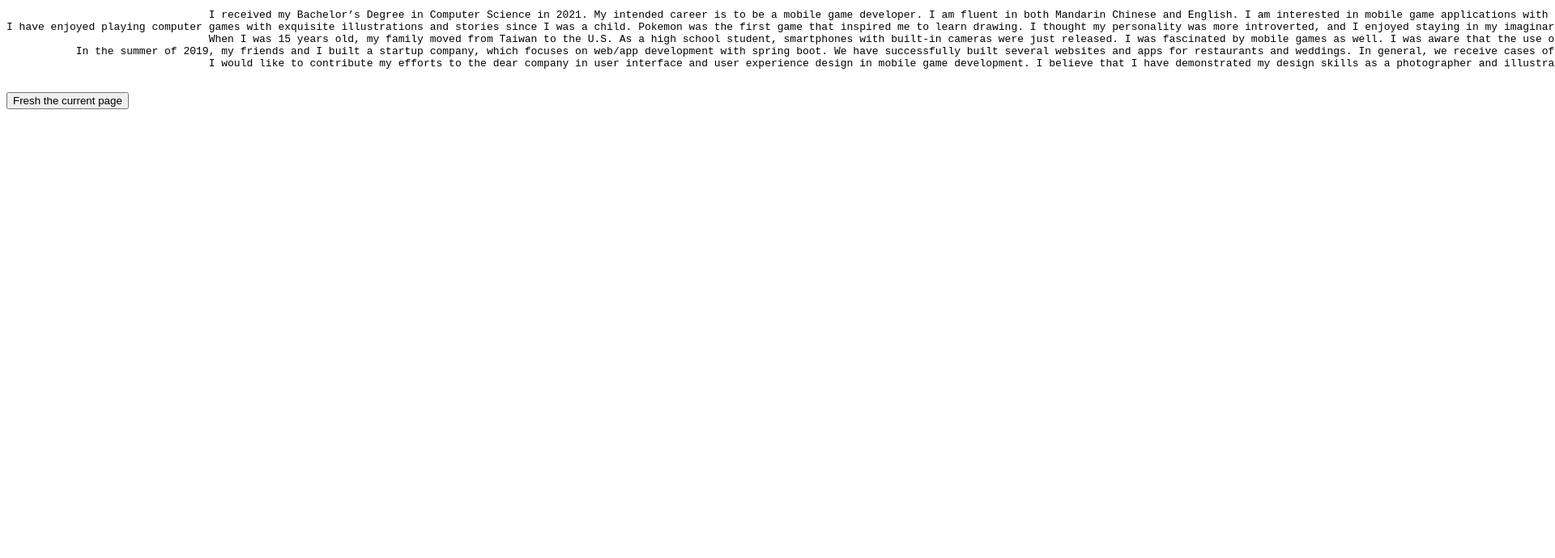
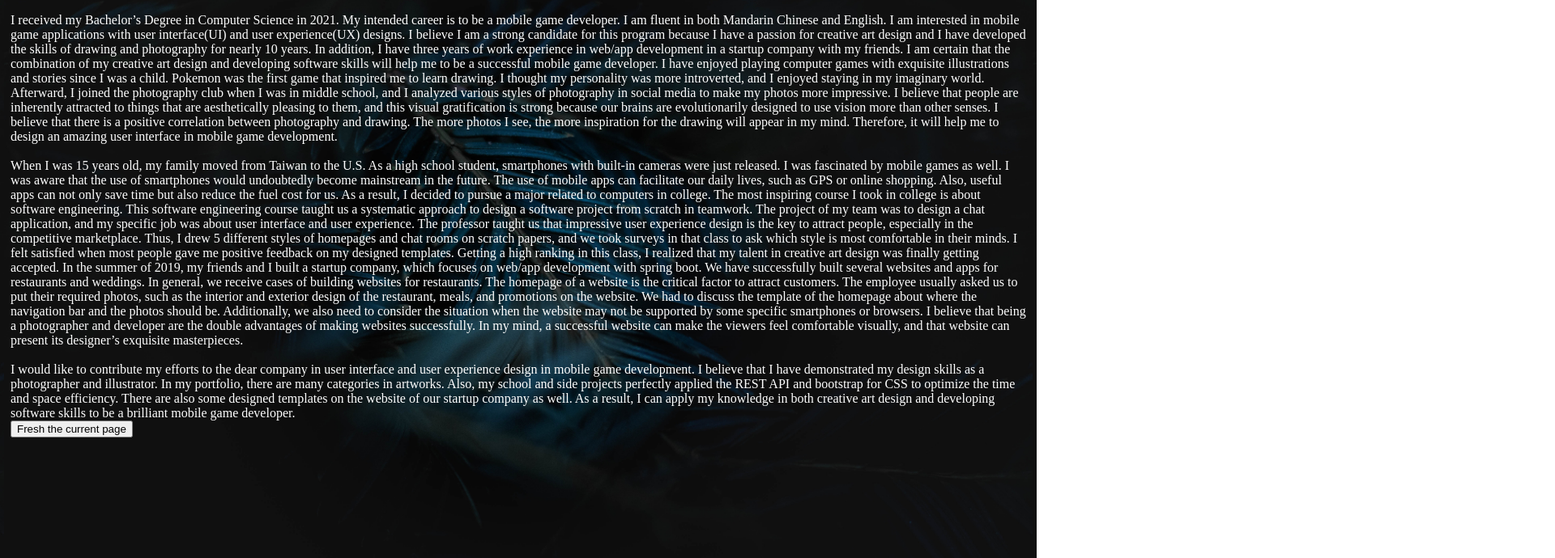
Before and after one commit to sanoton/Steven_Kan, a plain HTML site: page personalStatement.html in a window 1280 px wide. Shown: the part 110-800 px from the top of the page at 81% size, 1920 px wide, since content can reach past the window. Drawn offline with Linux system fonts and the light colour scheme.

Commit message:
modify homepage

```diff
--- a/personalStatement.html
+++ b/personalStatement.html
@@ -5,7 +5,23 @@
 	<meta charset="UTF-8">
 	<meta name="author" content="Steven Kan">
 	<title>Steven Kan's Profolio</title>
-	<style></style>
+
+
+
+
+
+	<style>
+		html {
+			/* Cited: https://www.smartertravel.com/uploads/2020/03/ST_ZoomBackground_
+				          Beach03.jpg
+			*/
+			background-image: url("./image/background1.jpg");
+			background-size: 100%;
+			border: var(--solid-frame);
+			margin: 5px;
+			color: white
+		}
+	</style>
 </head>
 
 <body>
@@ -14,13 +30,13 @@
 		<h3><a href="./index.html">Back to home page</a></h3>
 	</header>
 	<main>
-		<pre>
 				I received my Bachelor’s Degree in Computer Science in 2021. My intended career is to be a mobile game developer. I am fluent in both Mandarin Chinese and English. I am interested in mobile game applications with user interface(UI) and user experience(UX) designs. I believe I am a strong candidate for this program because I have a passion for creative art design and I have developed the skills of drawing and photography for nearly 10 years. In addition, I have three years of work experience in web/app development in a startup company with my friends. I am certain that the combination of my creative art design and developing software skills will help me to be a successful mobile game developer.
 I have enjoyed playing computer games with exquisite illustrations and stories since I was a child. Pokemon was the first game that inspired me to learn drawing. I thought my personality was more introverted, and I enjoyed staying in my imaginary world. Afterward, I joined the photography club when I was in middle school, and I analyzed various styles of photography in social media to make my photos more impressive. I believe that people are inherently attracted to things that are aesthetically pleasing to them, and this visual gratification is strong because our brains are evolutionarily designed to use vision more than other senses. I believe that there is a positive correlation between photography and drawing. The more photos I see, the more inspiration for the drawing will appear in my mind. Therefore, it will help me to design an amazing user interface in mobile game development.
-				When I was 15 years old, my family moved from Taiwan to the U.S. As a high school student, smartphones with built-in cameras were just released. I was fascinated by mobile games as well. I was aware that the use of smartphones would undoubtedly become mainstream in the future. The use of mobile apps can facilitate our daily lives, such as GPS or online shopping. Also, useful apps can not only save time but also reduce the fuel cost for us. As a result, I decided to pursue a major related to computers in college. The most inspiring course I took in college is about software engineering. This software engineering course taught us a systematic approach to design a software project from scratch in teamwork. The project of my team was to design a chat application, and my specific job was about user interface and user experience. The professor taught us that impressive user experience design is the key to attract people, especially in the competitive marketplace. Thus, I drew 5 different styles of homepages and chat rooms on scratch papers, and we took surveys in that class to ask which style is most comfortable in their minds. I felt satisfied when most people gave me positive feedback on my designed templates. Getting a high ranking in this class, I realized that my talent in creative art design was finally getting accepted.
+				<br><br>
+When I was 15 years old, my family moved from Taiwan to the U.S. As a high school student, smartphones with built-in cameras were just released. I was fascinated by mobile games as well. I was aware that the use of smartphones would undoubtedly become mainstream in the future. The use of mobile apps can facilitate our daily lives, such as GPS or online shopping. Also, useful apps can not only save time but also reduce the fuel cost for us. As a result, I decided to pursue a major related to computers in college. The most inspiring course I took in college is about software engineering. This software engineering course taught us a systematic approach to design a software project from scratch in teamwork. The project of my team was to design a chat application, and my specific job was about user interface and user experience. The professor taught us that impressive user experience design is the key to attract people, especially in the competitive marketplace. Thus, I drew 5 different styles of homepages and chat rooms on scratch papers, and we took surveys in that class to ask which style is most comfortable in their minds. I felt satisfied when most people gave me positive feedback on my designed templates. Getting a high ranking in this class, I realized that my talent in creative art design was finally getting accepted.
            In the summer of 2019, my friends and I built a startup company, which focuses on web/app development with spring boot. We have successfully built several websites and apps for restaurants and weddings. In general, we receive cases of building websites for restaurants. The homepage of a website is the critical factor to attract customers. The employee usually asked us to put their required photos, such as the interior and exterior design of the restaurant, meals, and promotions on the website. We had to discuss the template of the homepage about where the navigation bar and the photos should be. Additionally, we also need to consider the situation when the website may not be supported by some specific smartphones or browsers. I believe that being a photographer and developer are the double advantages of making websites successfully. In my mind, a successful website can make the viewers feel comfortable visually, and that website can present its designer’s exquisite masterpieces.
-		   		I would like to contribute my efforts to the dear company in user interface and user experience design in mobile game development. I believe that I have demonstrated my design skills as a photographer and illustrator. In my portfolio, there are many categories in artworks. Also, my school and side projects perfectly applied the REST API and bootstrap for CSS to optimize the time and space efficiency. There are also some designed templates on the website of our startup company as well. As a result, I can apply my knowledge in both creative art design and developing software skills to be a brilliant mobile game developer.
-		</pre>
+		  		<br><br>
+		   I would like to contribute my efforts to the dear company in user interface and user experience design in mobile game development. I believe that I have demonstrated my design skills as a photographer and illustrator. In my portfolio, there are many categories in artworks. Also, my school and side projects perfectly applied the REST API and bootstrap for CSS to optimize the time and space efficiency. There are also some designed templates on the website of our startup company as well. As a result, I can apply my knowledge in both creative art design and developing software skills to be a brilliant mobile game developer.
 	</main>
 	<footer>
 		<button id="new">Fresh the current page</button>
```
Also changed, not shown: index.html (+2 -2 lines).
